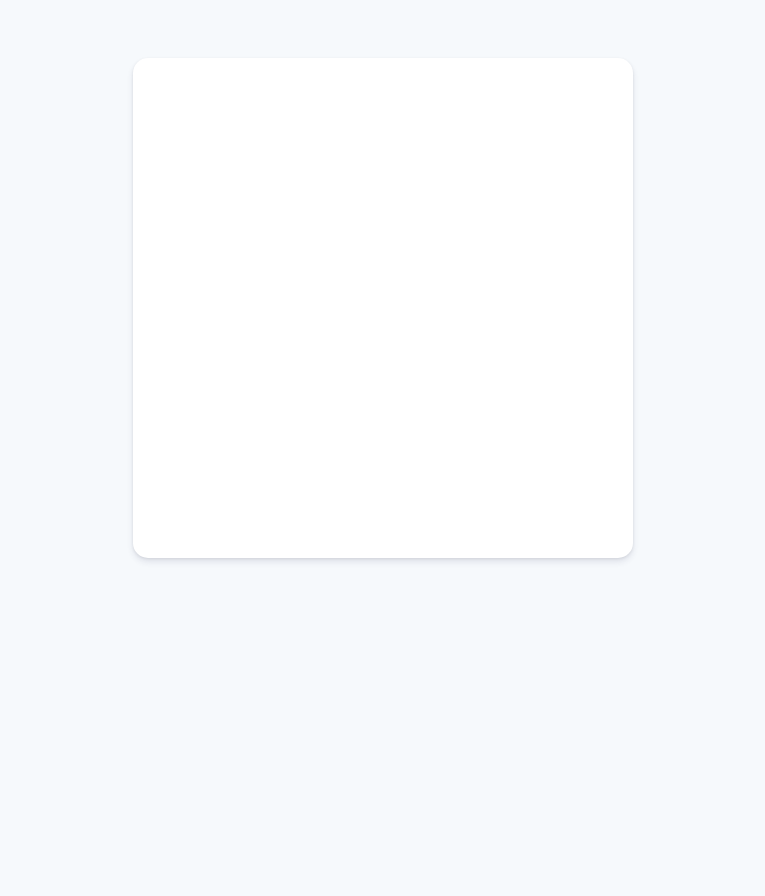
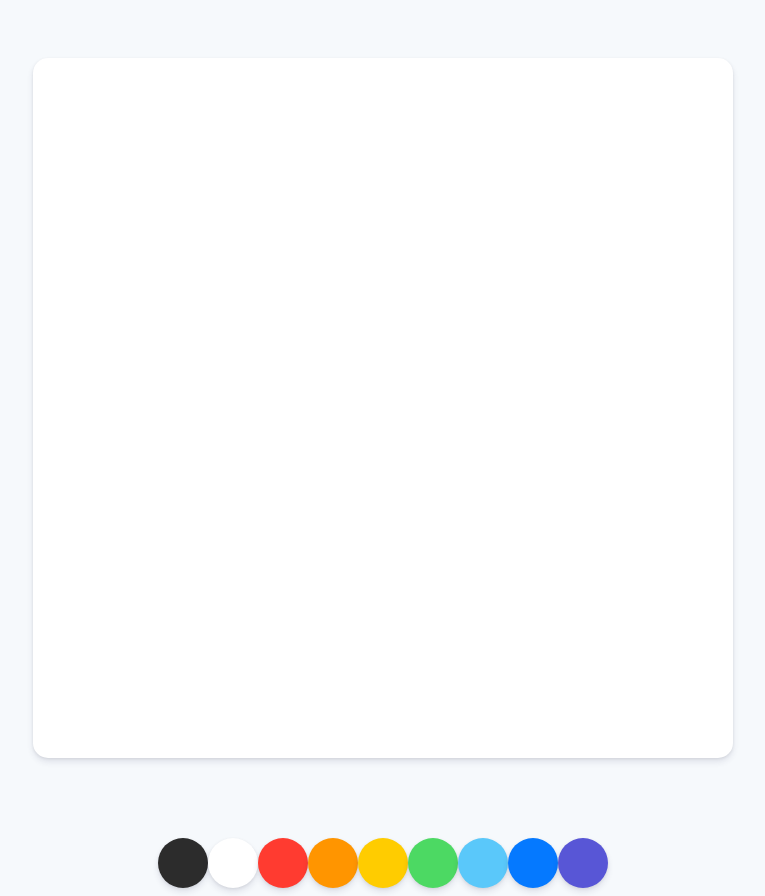
Before and after one commit to Moong0122/paintboard-web, a plain HTML site: page index.html in a window 1280 px wide. Shown: the whole page, without its empty margins (257-1022 px from the left). Before the commit the page ends 800 px from the top, so only its background shows below. Drawn offline with Linux system fonts and the light colour scheme.

Commit message:
complete basic paint board

```diff
--- a/styles.css
+++ b/styles.css
@@ -10,19 +10,24 @@ body {
 }
 
 .canvas {
-  width: 500px;
-  height: 500px;
+  width: 700px;
+  height: 700px;
   background-color: white;
   border-radius: 15px;
   box-shadow: 0 4px 6px rgba(50, 50, 93, 0.11), 0 1px 3px rgba(0, 0, 0, 0.08);
+}
+
+.controls {
+  margin-top: 80px;
 }
 
 .controls .controls_colors {
   display: flex;
 }
 
-.controls_colors .controls_colors {
+.controls_colors .controls_color {
   width: 50px;
   height: 50px;
+  border-radius: 25px;
   box-shadow: 0 4px 6px rgba(50, 50, 93, 0.11), 0 1px 3px rgba(0, 0, 0, 0.08);
 }
```
